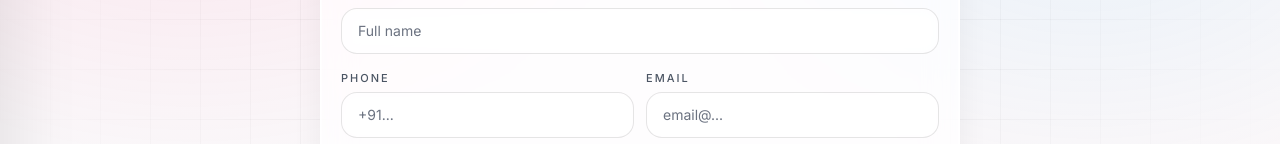
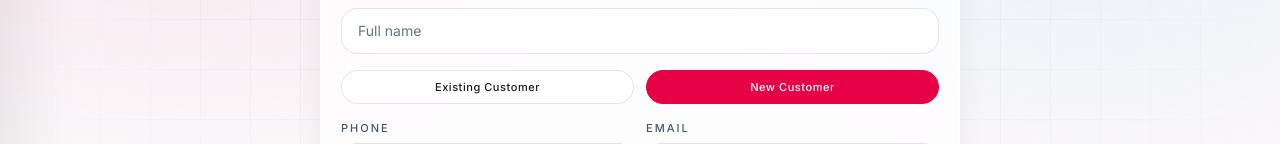
Before and after one commit to akruunnithan21-ship-it/NTRMA, a React (Vite) app: page /service/new in a window 1280 px wide. Shown: the part 281-425 px from the top of the page. Built offline with nearby package versions, Linux system fonts and the light colour scheme; no server answers; the database is empty.

Commit message:
Dashboard stats clickable, add existing/new customer toggle to service ticket
Co-authored-by: akruunnithan21-ship-it <287152517+akruunnithan21-ship-it@users.noreply.github.com>

```diff
--- a/src/pages/Dashboard.jsx
+++ b/src/pages/Dashboard.jsx
@@ -64,20 +64,20 @@ export default function Dashboard() {
       <div className="animate-fade-up">
         <h3 className="text-[10px] tracking-[3px] font-semibold text-text-secondary uppercase mb-2 px-1">RMA — THIS MONTH</h3>
         <div className="grid grid-cols-4 gap-2">
-          <GlassCard className="p-3 text-center"><div className="text-xl font-bold text-text-primary font-[family-name:var(--font-heading)]">{rmaThisMonth.length}</div><div className="text-[8px] tracking-[1.5px] text-text-muted mt-0.5">TOTAL</div></GlassCard>
-          <GlassCard className="p-3 text-center"><div className="text-xl font-bold text-pink-500 font-[family-name:var(--font-heading)]">{rmaOpen}</div><div className="text-[8px] tracking-[1.5px] text-text-muted mt-0.5">OPEN</div></GlassCard>
-          <GlassCard className="p-3 text-center"><div className="text-xl font-bold text-emerald-500 font-[family-name:var(--font-heading)]">{rmaClosed}</div><div className="text-[8px] tracking-[1.5px] text-text-muted mt-0.5">CLOSED</div></GlassCard>
-          <GlassCard className="p-3 text-center"><div className="text-xl font-bold text-amber-500 font-[family-name:var(--font-heading)]">{rmaReady}</div><div className="text-[8px] tracking-[1.5px] text-text-muted mt-0.5">READY</div></GlassCard>
+          <GlassCard hoverable className="p-3 text-center" onClick={() => navigate('/rma')}><div className="text-xl font-bold text-text-primary font-[family-name:var(--font-heading)]">{rmaThisMonth.length}</div><div className="text-[8px] tracking-[1.5px] text-text-muted mt-0.5">TOTAL</div></GlassCard>
+          <GlassCard hoverable className="p-3 text-center" onClick={() => navigate('/rma')}><div className="text-xl font-bold text-pink-500 font-[family-name:var(--font-heading)]">{rmaOpen}</div><div className="text-[8px] tracking-[1.5px] text-text-muted mt-0.5">OPEN</div></GlassCard>
+          <GlassCard hoverable className="p-3 text-center" onClick={() => navigate('/rma')}><div className="text-xl font-bold text-emerald-500 font-[family-name:var(--font-heading)]">{rmaClosed}</div><div className="text-[8px] tracking-[1.5px] text-text-muted mt-0.5">CLOSED</div></GlassCard>
+          <GlassCard hoverable className="p-3 text-center" onClick={() => navigate('/rma')}><div className="text-xl font-bold text-amber-500 font-[family-name:var(--font-heading)]">{rmaReady}</div><div className="text-[8px] tracking-[1.5px] text-text-muted mt-0.5">READY</div></GlassCard>
         </div>
       </div>
 
       <div className="animate-fade-up">
         <h3 className="text-[10px] tracking-[3px] font-semibold text-text-secondary uppercase mb-2 px-1">SERVICE — THIS MONTH</h3>
         <div className="grid grid-cols-4 gap-2">
-          <GlassCard className="p-3 text-center"><div className="text-xl font-bold text-text-primary font-[family-name:var(--font-heading)]">{svcThisMonth.length}</div><div className="text-[8px] tracking-[1.5px] text-text-muted mt-0.5">TOTAL</div></GlassCard>
-          <GlassCard className="p-3 text-center"><div className="text-xl font-bold text-violet-500 font-[family-name:var(--font-heading)]">{svcOpen}</div><div className="text-[8px] tracking-[1.5px] text-text-muted mt-0.5">OPEN</div></GlassCard>
-          <GlassCard className="p-3 text-center"><div className="text-xl font-bold text-emerald-500 font-[family-name:var(--font-heading)]">{svcClosed}</div><div className="text-[8px] tracking-[1.5px] text-text-muted mt-0.5">CLOSED</div></GlassCard>
-          <GlassCard className="p-3 text-center"><div className="text-xl font-bold text-orange-500 font-[family-name:var(--font-heading)]">{svcPending}</div><div className="text-[8px] tracking-[1.5px] text-text-muted mt-0.5">PENDING</div></GlassCard>
+          <GlassCard hoverable className="p-3 text-center" onClick={() => navigate('/service')}><div className="text-xl font-bold text-text-primary font-[family-name:var(--font-heading)]">{svcThisMonth.length}</div><div className="text-[8px] tracking-[1.5px] text-text-muted mt-0.5">TOTAL</div></GlassCard>
+          <GlassCard hoverable className="p-3 text-center" onClick={() => navigate('/service')}><div className="text-xl font-bold text-violet-500 font-[family-name:var(--font-heading)]">{svcOpen}</div><div className="text-[8px] tracking-[1.5px] text-text-muted mt-0.5">OPEN</div></GlassCard>
+          <GlassCard hoverable className="p-3 text-center" onClick={() => navigate('/service')}><div className="text-xl font-bold text-emerald-500 font-[family-name:var(--font-heading)]">{svcClosed}</div><div className="text-[8px] tracking-[1.5px] text-text-muted mt-0.5">CLOSED</div></GlassCard>
+          <GlassCard hoverable className="p-3 text-center" onClick={() => navigate('/service')}><div className="text-xl font-bold text-orange-500 font-[family-name:var(--font-heading)]">{svcPending}</div><div className="text-[8px] tracking-[1.5px] text-text-muted mt-0.5">PENDING</div></GlassCard>
         </div>
       </div>
 
--- a/src/pages/ServiceNew.jsx
+++ b/src/pages/ServiceNew.jsx
@@ -29,6 +29,7 @@ export default function ServiceNew() {
 
   const [form, setForm] = useState({
     customer_name: '',
+    customer_type: 'new',
     phone: '',
     email: '',
     assigned_engineer: '',
@@ -183,6 +184,16 @@ export default function ServiceNew() {
       <GlassCard className="p-5 space-y-4 animate-fade-up">
         <h3 className="text-[11px] tracking-[3px] font-semibold text-text-secondary uppercase">Customer Info</h3>
         <Input label="Customer Name" value={form.customer_name} onChange={e => update('customer_name', e.target.value)} placeholder="Full name" />
+        <div className="flex gap-3">
+          <button type="button" onClick={() => update('customer_type', 'existing')}
+            className={`flex-1 px-3 py-2 rounded-full text-[11px] tracking-wider font-medium border transition-all ${form.customer_type === 'existing' ? 'bg-pink-500 text-white border-pink-500' : 'bg-white/80 text-text-primary border-black/10 hover:border-pink-200'}`}>
+            Existing Customer
+          </button>
+          <button type="button" onClick={() => update('customer_type', 'new')}
+            className={`flex-1 px-3 py-2 rounded-full text-[11px] tracking-wider font-medium border transition-all ${form.customer_type === 'new' ? 'bg-pink-500 text-white border-pink-500' : 'bg-white/80 text-text-primary border-black/10 hover:border-pink-200'}`}>
+            New Customer
+          </button>
+        </div>
         <div className="grid grid-cols-2 gap-3">
           <Input label="Phone" type="tel" value={form.phone} onChange={e => update('phone', e.target.value)} placeholder="+91..." />
           <Input label="Email" type="email" value={form.email} onChange={e => update('email', e.target.value)} placeholder="email@..." />
```
